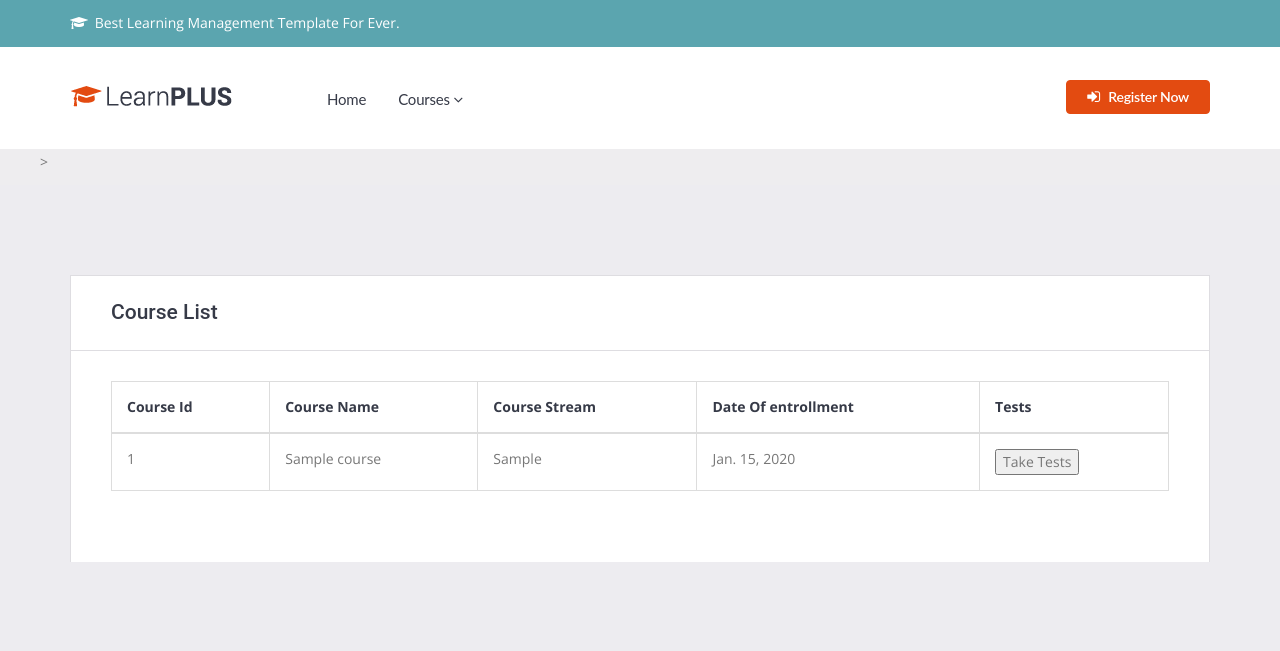
After one commit to anjumathew5000/LearningManagementSoftware, a Django app: template LearningApp/templates/course_reglist.html in a window 1280 px wide. The commit adds this page. Shown: the top 651 px of the page. Run offline with Django 3.2, Linux system fonts and the light colour scheme; the template is opened without the code that fills it: values that come from a table or form of the project are taken from there, others are empty; tables that the repository leaves empty hold one stand-in row (values such as "Sample post"); one stand-in notice (Sample message) is shown; some web fonts are replaced.

Commit message:
fivth commit

```diff
--- a/CourseApp/templates/course_list.html
+++ b/CourseApp/templates/course_list.html
@@ -22,7 +22,8 @@
 
 <hr class="invis clearfix">
 <p>{{d.Course_description}}</p>
-<a href="course-single.html" class="btn btn-default btn-sm">Add to Wishlist</a>
+<a href="{% url 'wishlist' cid=d.id %}" class="btn btn-default btn-sm">Add to Wishlist</a>
+<a href="{% url 'course_registeration' cid=d.id %}" class="btn btn-default btn-sm">Register course</a>
 </div>
 
 </div>
--- a/LearningApp/models.py
+++ b/LearningApp/models.py
@@ -1,4 +1,5 @@
 from django.db import models
+from CourseApp.models import Courses
 
 # Create your models here.
 
@@ -11,3 +12,14 @@ class Students(models.Model):
     Student_address=models.TextField(null=True,blank=True)
     date_of_reg=models.DateField()
     Course_stream=models.CharField(max_length=50,null=True,blank=True)
+
+class Student_course_enrolment(models.Model):
+    student_id=models.ForeignKey(Students,on_delete=models.CASCADE)
+    course_id=models.ForeignKey(Courses,on_delete=models.CASCADE)
+    date_entrollment=models.DateField()
+    date_of_completion=models.DateField(null=True,blank=True)
+
+
+class Student_course_Wishlist(models.Model):
+    student_id=models.ForeignKey(Students,on_delete=models.CASCADE)
+    course_id=models.ForeignKey(Courses,on_delete=models.CASCADE)
--- /dev/null
+++ b/LearningApp/templates/course_reglist.html
@@ -0,0 +1,80 @@
+{% extends 'index.html' %}
+
+{% block content %}
+<section class="grey section">
+    <div class="container">
+    <div class="row">
+    <div id="content" class="col-md-12 col-sm-12 col-xs-12">
+    <div class="blog-wrapper">
+    <div class="row second-bread">
+    <div class="col-md-6 text-left">
+    <h1>Course List </h1>
+    </div>
+    <div class="col-md-6 text-right">
+    <div class="bread">
+    <ol class="breadcrumb">
+
+    </ol>
+    </div>
+    </div>
+    </div>
+    </div>
+    <div class="blog-wrapper">
+    <div class="blog-desc">
+    <div class="shop-cart">
+    <table class="table table-bordered">
+    <thead>
+    <tr>
+    <th>
+    Course Id
+    </th>
+    <th>
+    Course Name
+    </th>
+    <th>
+    Course Stream
+    </th>
+    <th>
+    Date Of entrollment
+    </th>
+    <th>
+     Tests
+    </th>
+
+    </tr>
+    </thead>
+    <tbody>
+        {% for d in data %}
+    <tr>
+    <td>
+    {{d.course_id.id}}
+    </td>
+    <td>
+   {{d.course_id.Course_name}}
+    </td>
+    <td>
+        {{d.course_id.Course_stream}}
+    </td>
+    <td>
+        {{d.date_entrollment}}
+    </td>
+    <td>
+        <button type='submit' >Take Tests</button>
+    </td>
+    </tr>
+    {% endfor %}
+    </tbody>
+
+    </table>
+    <div class="coupon-code-wrapper">
+
+
+    <hr class="invis">
+    </div>
+    </div>
+    </div>
+    </div>
+    </div>
+    </div>
+    </section>
+   {% endblock %}
--- a/LearningApp/templates/index.html
+++ b/LearningApp/templates/index.html
@@ -45,9 +45,10 @@
 
 <li class="dropdown">
     {% if request.session.studentid %}
-    <a><i class="fa fa-lock"></i>Welcome {{request.session.studentname}}</a>
+    <h4 style="color:white;">Welcome {{request.session.studentname}}</h4>
+
     {% else %}
-<a class="dropdown-toggle" href="{% url 'login' %}" data-toggle="dropdown"><i class="fa fa-lock"></i> Login & Register</a>
+
 {% endif %}
 
 </li>
@@ -71,7 +72,7 @@
 </div>
 <div class="navbar-collapse collapse">
 <ul class="nav navbar-nav">
-<li class="dropdown ttmenu-half"><a href="#" data-toggle="dropdown" class="dropdown-toggle">Home </a>
+<li class="dropdown ttmenu-half"><a href="{% url 'index' %}" data-toggle="dropdown" class="dropdown-toggle">Home </a>
 <ul class="dropdown-menu menu-bg wbg">
 
 </ul>
@@ -80,26 +81,52 @@
 <li class="dropdown ttmenu-half"><a href="#" data-toggle="dropdown" class="dropdown-toggle">Courses <b class="fa fa-angle-down"></b></a>
 <ul class="dropdown-menu">
 <li>
+
 <div class="ttmenu-content">
 <div class="row">
 <div class="col-md-6">
 <div class="box">
 <ul>
 <li><a href="{% url 'courselist' %}">Courses List</a></li>
-<li><a href="course-grid.html">Courses Grid</a></li>
+<!-- <li><a href="course-grid.html">Courses Grid</a></li> -->
 
 </ul>
 </div>
+
 </div>
 
 </div>
-<hr>
-<div class="row">
 
-</div>
+
 </li>
 </ul>
 </li>
+{% if request.session.studentid %}
+<li class="dropdown ttmenu-half"><a href="#" data-toggle="dropdown" class="dropdown-toggle">My Account<b class="fa fa-angle-down"></b></a>
+    <ul class="dropdown-menu">
+    <li>
+
+    <div class="ttmenu-content">
+    <div class="row">
+    <div class="col-md-6">
+    <div class="box">
+    <ul>
+    <li><a href="#">Profile</a></li>
+    <li><a href="#">Wishlist</a></li>
+    <li><a href="{% url 'course_reglist' %}">Courses Registered</a></li>
+
+    </ul>
+    </div>
+
+    </div>
+
+    </div>
+
+
+    </li>
+    </ul>
+    </li>
+    {% endif %}
 
 
 </li>
@@ -107,7 +134,7 @@
 </ul>
 <ul class="nav navbar-nav navbar-right">
     {% if request.session.studentid %}
-<li><a class="btn btn-primary" href="{% url 'login' %}"> Logout</a></li>
+<li><a class="btn btn-primary" href="{% url 'studentlogout' %}"> Logout</a></li>
 {% else %}
 <li><a class="btn btn-primary" href="{% url 'login' %}"><i class="fa fa-sign-in"></i> Register Now</a></li>
 {% endif %}
@@ -117,6 +144,15 @@
 </div>
 </div>
 </header>
+{% if messages %}
+<ul class="messages">
+    {% for message in messages %}
+    {% if message.tags %}
+    <script>alert("{{ message }}")</script>
+    {% endif %}>
+    {% endfor %}
+</ul>
+{% endif %}
 {% block content %}
 <section class="slider-section">
 <div class="tp-banner-container">
--- a/LearningApp/urls.py
+++ b/LearningApp/urls.py
@@ -6,5 +6,9 @@ urlpatterns = [
     path('index',views.index,name='index'),
     path('login',views.login,name='login'),
     path('studentregister',views.Student_register,name='studentregister'),
-    path('studentlogin',views.Student_login,name='studentlogin')
+    path('studentlogin',views.Student_login,name='studentlogin'),
+    path('studentlogout',views.Student_logout,name='studentlogout'),
+    path('wishlist/<int:cid>/',views.Wishlist,name='wishlist'),
+    path('course_registeration/<int:cid>/',views.course_registeration,name='course_registeration'),
+    path('course_reglist/',views.course_reglist,name='course_reglist')
 ]
```
Also changed, not shown: LearningApp/views.py (+44 -2 lines), LearningApp/migrations/0005_student_course_enrolment.py (added), LearningApp/migrations/0006_student_course_wishlist.py (added), LearningApp/migrations/0007_auto_20210329_2201.py (added).
